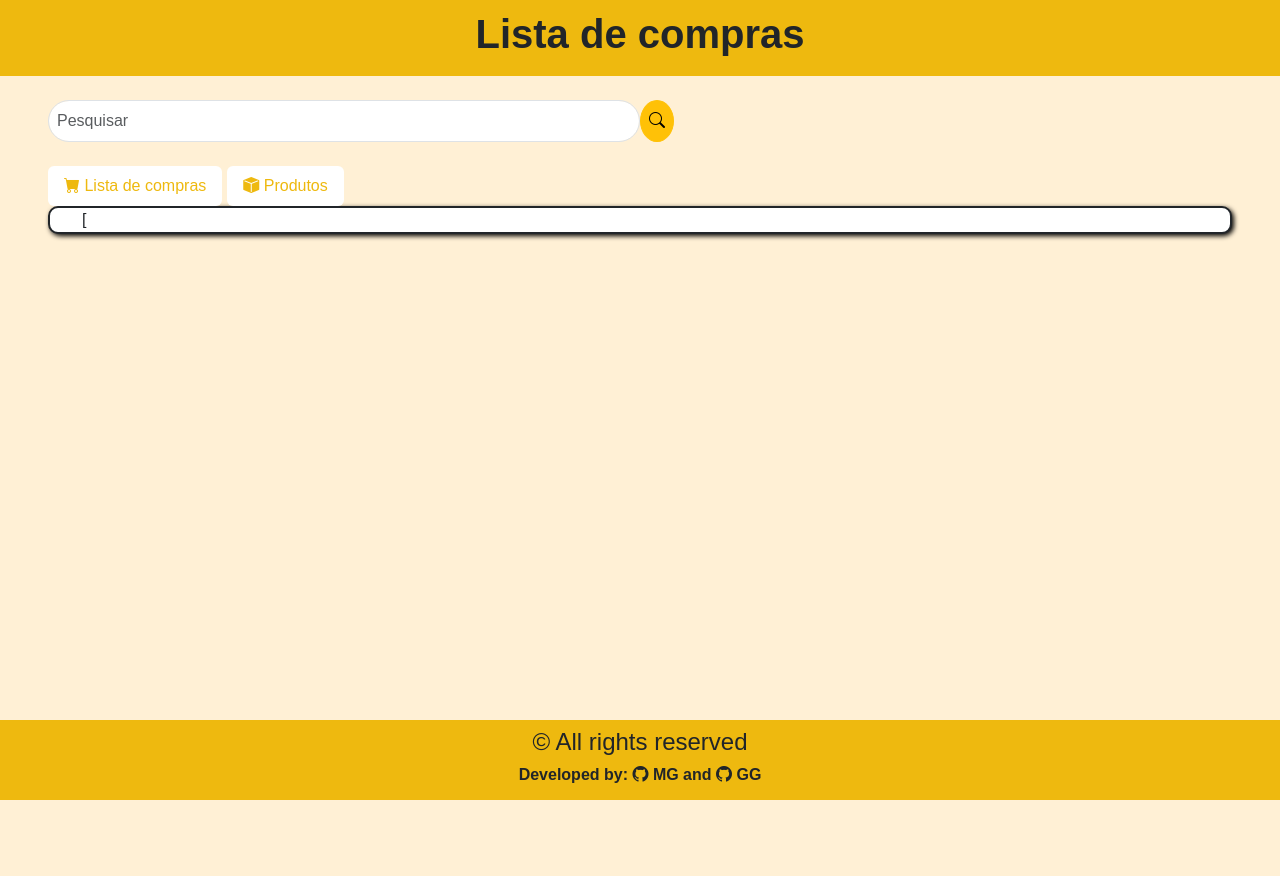
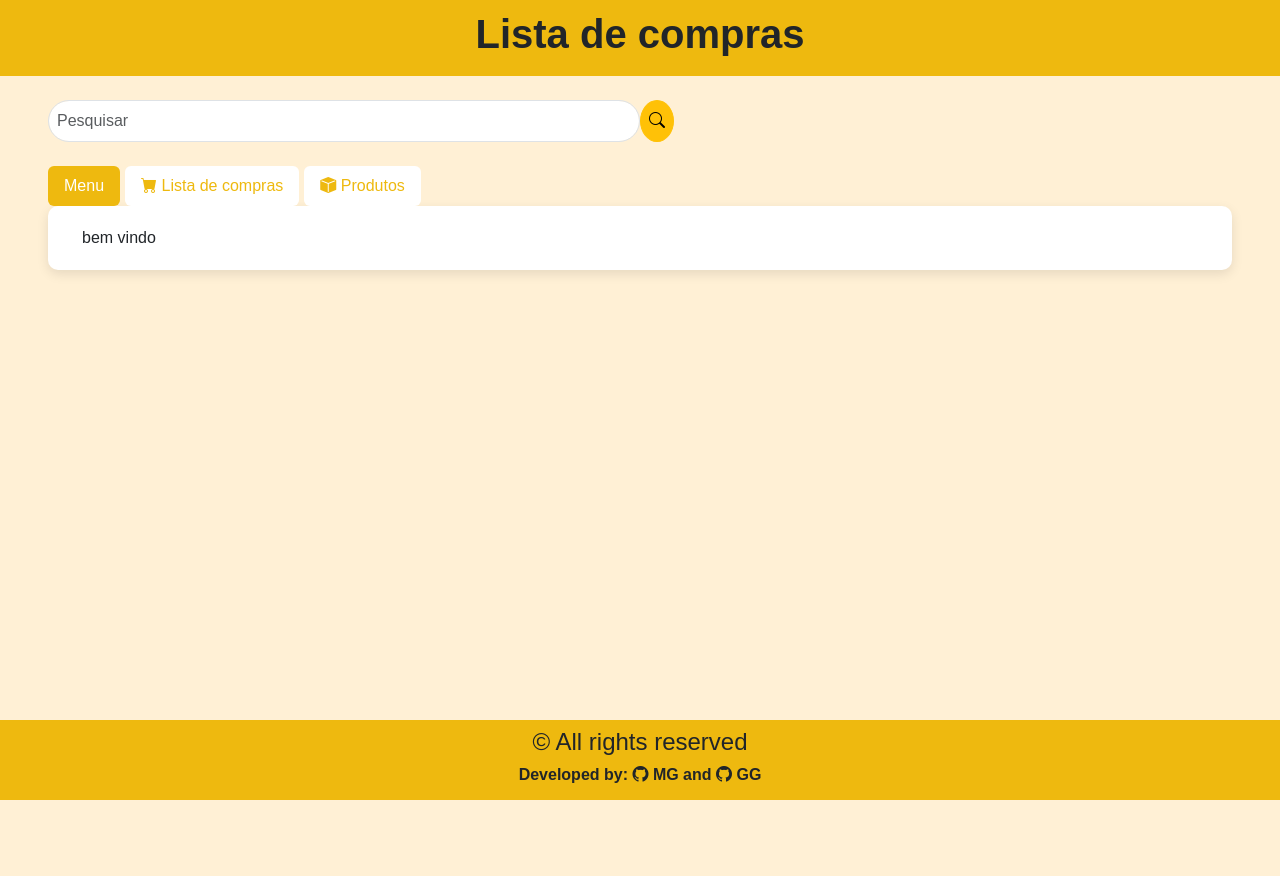
Before and after one commit to g3iz3r/sistema-lista-compras, a Django app: page / in a window 1280 px wide. Run offline with Django 5.2, Linux system fonts and the light colour scheme; some libraries are stand-ins or nearby versions.

Commit message:
versão 5

```diff
--- a/lista/static/css/style.css
+++ b/lista/static/css/style.css
@@ -4,10 +4,12 @@
 }
 
 :root {
-    --cor-de-fundo: #FFF0D5;
-    --cor-rodape: #EEB90F;
-    --cor-cabecalho-secao: #FEEAA9;
-    --cor-fundo-secao: #FFFFFF;
+    --cor-de-fundo: #fff0d5;
+    --cor-rodape: #eeb90f;
+    --cor-cabecalho-secao: #feeaa9;
+    --cor-fundo-secao: #ffffff;
+    --cor-borda-item-comprado: #ddd;
+    --cor-texto-comprado: #888;
 }
 
 .cabecalho {
@@ -16,7 +18,7 @@
 }
 
 .fw-900 {
-    font-weight: 900 !important
+    font-weight: 900 !important;
 }
 
 main {
@@ -43,9 +45,65 @@ footer {
     background-color: var(--cor-rodape);
     color: #ffffff;
 }
-.tab-content{
-    background-color: #FFFFFF !important;
-    border: 2px solid;
+
+.tab-content {
+    background-color: var(--cor-fundo-secao) !important;
+    border: none;
     border-radius: 10px;
-    box-shadow: black 2px 2px 5px ;
+    box-shadow: rgba(0, 0, 0, 0.1) 0px 4px 12px;
+    padding: 20px;
 }
+
+.itens-pendentes-coluna,
+.itens-comprados-coluna {
+    flex: 1;
+    padding: 10px;
+    border-radius: 5px;
+    display: flex;
+}
+
+.itens-pendentes-coluna {
+    background-color: var(--cor-cabecalho-secao);
+    position: relative;
+}
+
+.itens-comprados-coluna {
+    background-color: var(--cor-cabecalho-secao);
+    position: relative;
+}
+
+.botoes-acao {
+    position: absolute;
+    top: 10px;
+    right: 10px;
+    display: flex;
+    gap: 5px;
+}
+
+.btn-acao {
+    background-color: var(--cor-rodape);
+    color: white;
+    border: none;
+    padding: 5px 8px;
+    border-radius: 5px;
+    cursor: pointer;
+    transition: background-color 0.3s;
+}
+
+.btn-acao:hover {
+    background-color: #d1a00a;
+}
+
+a {
+    text-decoration: none;
+    color: black;
+}
+
+a:active {
+    color: var(--cor-rodape);
+    font-weight: 900;
+}
+
+li {
+    list-style-type: none;
+}
--- a/templates/listas/lista.html
+++ b/templates/listas/lista.html
@@ -25,14 +25,13 @@
         </div>
         <div class="px-5">
             <div class="principal">
-                <!-- Nav pills -->
                 <ul class="nav nav-pills">
+                    <li class="nav-item">
+                        <a class="nav-link active" data-bs-toggle="pill" href="#home">Menu</a>
+                    </li>
                     <li class="nav-item">
                         <a class="nav-link" data-bs-toggle="pill" href="#menu1"><i class="bi bi-cart-fill"></i> Lista de
                             compras</a>
-
-
-
                     </li>
                     <li class="nav-item">
                         <a class="nav-link" data-bs-toggle="pill" href="#menu2"><i class="bi bi-box-fill"></i>
@@ -42,46 +41,74 @@
 
                 <!-- Tab panes -->
                 <div class="tab-content">
-                    <div class="tab-pane container active" id="menu1">
-                <!--codigo adicionado dia 11/12-->
-                <!--codigo pra chamar a função de lista do back-end-->
-[ <div class="tab-pane container active" id="menu1">
+                    <div class="tab-pane container active" id="home">bem vindo</div>
+                    <div class="tab-pane container fade" id="menu1">
+                        <div class="row">
+                            <!-- secao itens pendentes -->
+                            <div class="itens-pendentes-coluna col-6 m-1">
+                                <h5 class="fw-900 mb-3">Itens Pendentes</h5>
+                                <div class="botoes-acao">
+                                    <button class="btn-acao" type="button" title="Compartilhar Lista">
+                                        <i class="bi bi-share-fill"></i>
+                                    </button>
+                                    <button class="btn-acao" type="button" title="Download da Lista">
+                                        <i class="bi bi-cloud-arrow-down-fill"></i>
+                                    </button>
+                                </div>
+                            </div>
+                            <!-- secao itens comprados -->
+                            <div class="itens-comprados-coluna col-6 m-1">
+                                <h5 class="fw-900 mb-3">Itens Comprados</h5>
+                            </div>
+                        </div>
+                    </div>
+                    <div class="tab-pane container fade" id="menu2">
+                        <div class="row">
+                            <!-- secao categorias -->
+                            <div class="itens-pendentes-coluna col-6 m-1">
+                                <div class="row align-items-start">
+                                    <h5 class="fw-900 mb-3">Categorias</h5>
+                                    <ul>
+                                        <li><a href="#" onclick="return false">Laticínios</a></li>
+                                        <li><a href="#" onclick="return false">Verduras</a></li>
+                                        <li><a href="#" onclick="return false">Guloseimas</a></li>
+                                        <li><a href="#" onclick="return false">Materiais de limpeza</a></li>
+                                        <li><a href="#" onclick="return false">Açougue</a></li>
+                                        <li><a href="#" onclick="return false">Higiene pessoal</a></li>
+                                        <li><a href="#" onclick="return false">Bebidas</a></li>
+                                        <li><a href="#" onclick="return false">Frios</a></li>
+                                        <li><a href="#" onclick="return false">Padarias</a></li>
+                                    </ul>
+                                </div>
+                            </div>
+                            <!-- secao itens -->
+                            <div class="itens-comprados-coluna col-6 m-1">
+                                <div class="row align-items-start">
+                                    <h5 class="fw-900 mb-3">Itens</h5>
+                                    <ul>
+                                        <li><input type="checkbox" id="bucha" name="bucha" value="bucha">
+                                            <label for="bucha">Bucha</label><br>
+                                        </li>
+                                        <li><input type="checkbox" id="cif" name="cif" value="cif">
+                                            <label for="cif">Cif</label><br>
+                                        </li>
+                                        <li><input type="checkbox" id="Detergente" name="Detergente" value="Detergente">
+                                            <label for="Detergente">Detergente</label><br>
+                                        </li>
+                                        <li><input type="checkbox" id="sabão" name="sabão" value="produtos">
+                                            <label for="sabão">Sabão em pó</label><br>
+                                        </li>
+                                        <li><input type="checkbox" id="Amaciante" name="Amaciante" value="Amaciante">
+                                            <label for="Amaciante"> Amaciante</label><br>
+                                        </li>
+                                    </ul>
+                                </div>
+                            </div>
+                        </div>
+                    </div>
+                </div>
 
-    <div class="lista-mestra-layout">
 
-        <div class="itens-pendentes-coluna">
-            {% for item in lista_de_compras %}
-                {% if not item.comprado %}
-                    <div class="item-caixa">
-                        <input type="checkbox" id="item-{{ item.id }}" class="checkbox-pendente">
-                        <label for="item-{{ item.id }}">{{ item.nome }} ({{ item.quantidade }})</label>
-                    </div>
-                {% endif %}
-            {% endfor %}
-
-        </div>
-
-        <div class="itens-comprados-coluna">
-            {% for item in lista_de_compras %}
-                {% if item.comprado %}
-                    <div class="item-caixa-comprado">
-                        <input type="checkbox" checked disabled>
-                        <label>{{ item.nome }}</label>
-                    </div>
-                {% endif %}
-            {% endfor %}
-
-        </div>
-
-    </div>
-
-</div>
-
-                    </div>
-                    <div class="tab-pane container fade" id="menu2">...</div>
-                </div>
-            </div>
-        </div>
 
     </main>
 
```
Also changed, not shown: 1 other file.
